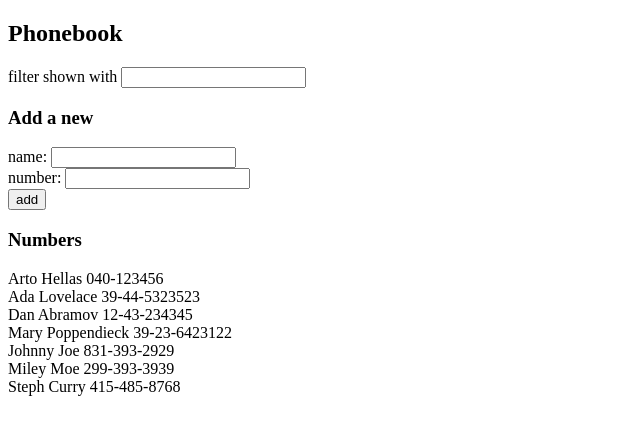
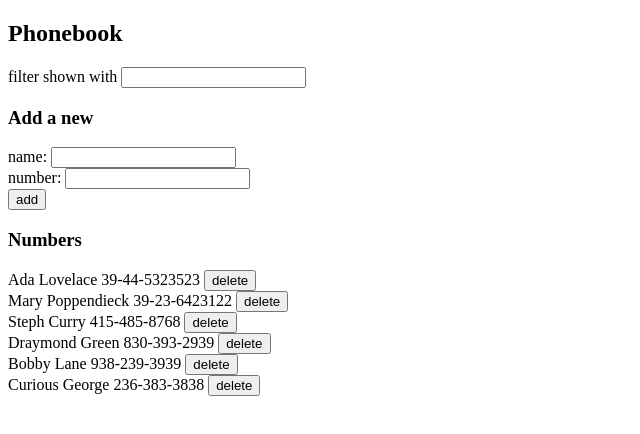
Before and after one commit to danielcoderman/Full-Stack-Open, a React (Vite) app in the folder part2/phonebook/: page / in a window 1280 px wide. Shown: the top 434 px of the page, without its empty margins (0-640 px from the left). Built offline with nearby package versions, Linux system fonts and the light colour scheme; data requests are answered from the project's data file.

Commit message:
Finished exercise 2.14

```diff
--- a/part2/phonebook/db.json
+++ b/part2/phonebook/db.json
@@ -1,19 +1,9 @@
 {
   "persons": [
-    {
-      "name": "Arto Hellas",
-      "number": "040-123456",
-      "id": "1"
-    },
     {
       "name": "Ada Lovelace",
       "number": "39-44-5323523",
       "id": "2"
-    },
-    {
-      "name": "Dan Abramov",
-      "number": "12-43-234345",
-      "id": "3"
     },
     {
       "name": "Mary Poppendieck",
@@ -21,19 +11,24 @@
       "id": "4"
     },
     {
-      "id": "ac31",
-      "name": "Johnny Joe",
-      "number": "831-393-2929"
-    },
-    {
-      "id": "3fad",
-      "name": "Miley Moe",
-      "number": "299-393-3939"
-    },
-    {
       "id": "5c00",
       "name": "Steph Curry",
       "number": "415-485-8768"
+    },
+    {
+      "id": "b0e9",
+      "name": "Draymond Green",
+      "number": "830-393-2939"
+    },
+    {
+      "id": "446f",
+      "name": "Bobby Lane",
+      "number": "938-239-3939"
+    },
+    {
+      "id": "bb60",
+      "name": "Curious George",
+      "number": "236-383-3838"
     }
   ]
 }
--- a/part2/phonebook/src/App.jsx
+++ b/part2/phonebook/src/App.jsx
@@ -68,6 +68,22 @@ const App = () => {
     setDisplayedPeople(filteredPeople)
   }
 
+  const removePerson = (person) => {
+    if (window.confirm(`Delete ${person.name}?`)) {
+          personService
+            .remove(person)
+            .then(response => {
+              console.log('This is returned by axios.delete: ', response)
+              let deletedPersonId = response.data.id
+              let updatedPersons = persons.filter(person => person.id !== deletedPersonId)
+              setPersons(updatedPersons)
+              // Update the list of displayed people to take into account the recently removed person.
+              let updatedDisplayedPeople = displayedPeople.filter(person => person.id !== deletedPersonId)
+              setDisplayedPeople(updatedDisplayedPeople)
+            })
+    }
+  }
+
   return (
     <div>
       <h2>Phonebook</h2>
@@ -81,7 +97,10 @@ const App = () => {
         handleNumberChange={handleNumberChange}
       />
       <h3>Numbers</h3>
-      <Persons displayedPeople={displayedPeople} />
+      <Persons
+        displayedPeople={displayedPeople}
+        removePerson={removePerson}
+      />
     </div>
   )
 }
--- a/part2/phonebook/src/components/Person.jsx
+++ b/part2/phonebook/src/components/Person.jsx
@@ -1,3 +1,9 @@
-const Person = props => <div>{props.name} {props.number}</div>
+const Person = props => {
+    return (
+        <div>
+            {props.name} {props.number} <button onClick={props.remove}>delete</button>
+        </div>
+    )
+}
 
 export default Person
--- a/part2/phonebook/src/components/Persons.jsx
+++ b/part2/phonebook/src/components/Persons.jsx
@@ -1,10 +1,15 @@
 import Person from './Person'
 
-const Persons = ({ displayedPeople }) => {
+const Persons = ({ displayedPeople, removePerson }) => {
   return (
     <div>
       {displayedPeople.map((person) =>
-        <Person key={person.name} name={person.name} number={person.number} />
+        <Person
+          key={person.name}
+          name={person.name}
+          number={person.number}
+          remove={() => removePerson(person)}
+        />
       )}
     </div>
   )
--- a/part2/phonebook/src/services/persons.js
+++ b/part2/phonebook/src/services/persons.js
@@ -9,4 +9,8 @@ const create = (newPersonObject) => {
     return axios.post(baseUrl, newPersonObject)
 }
 
-export default { getAll, create }
+const remove = (personObject) => {
+    return axios.delete(`${baseUrl}/${personObject.id}`)
+}
+
+export default { getAll, create, remove }
```
